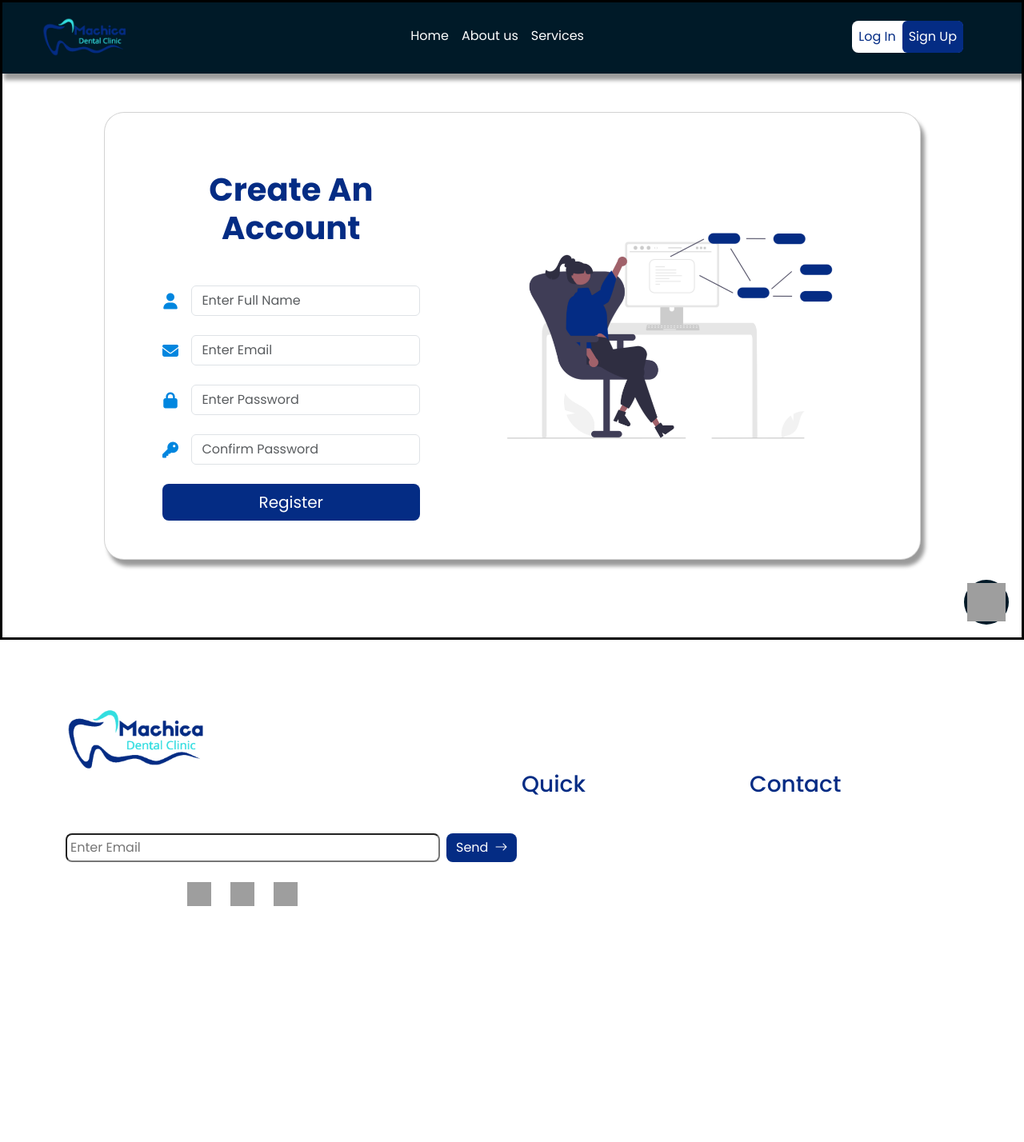
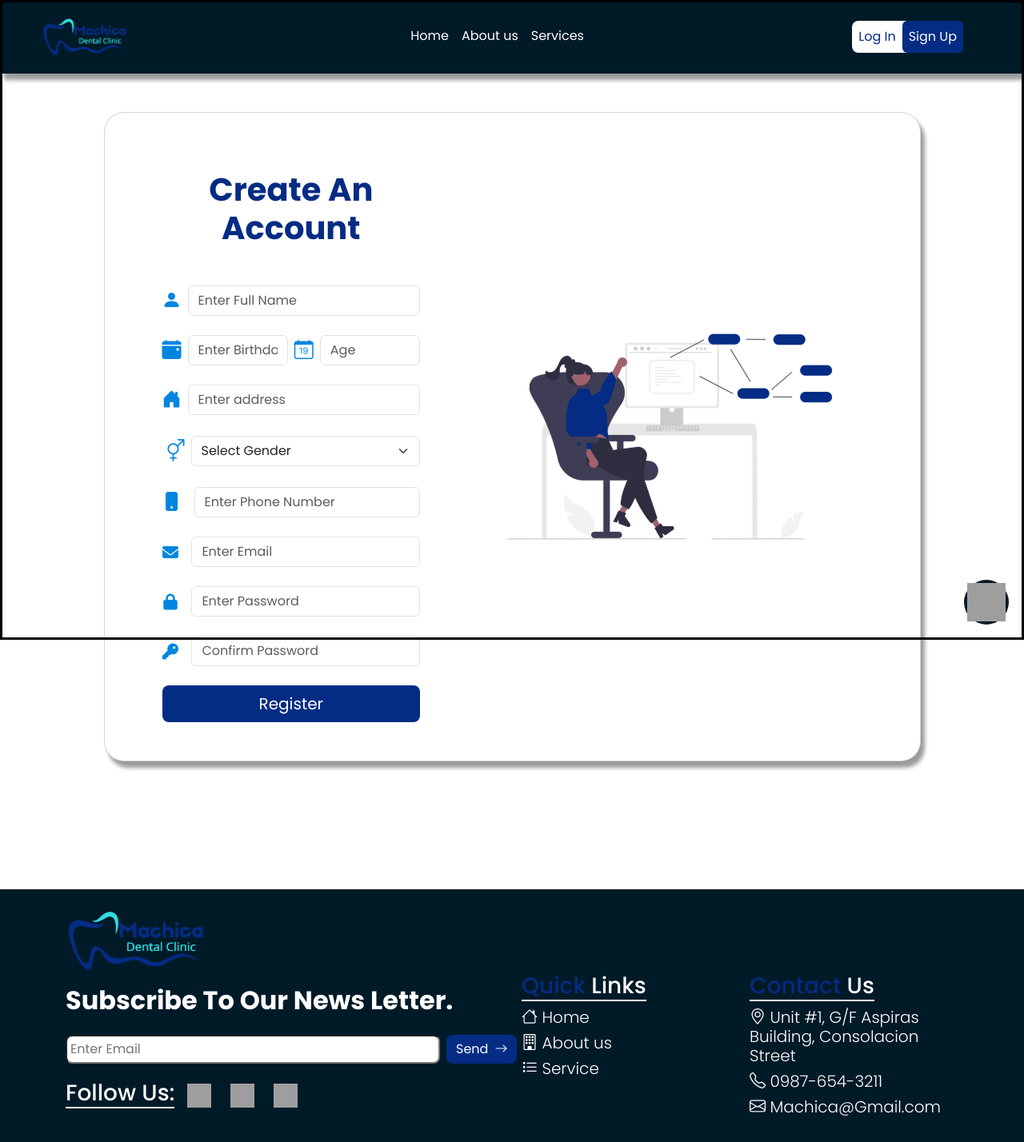
Before and after one commit to boom141/commision_machica, a Flask app: page /register in a window 1280 px wide. Shown: the whole page at 80% size. Before the commit the page ends 1133 px from the top, so only its background shows below. Run offline with Flask 2, Linux system fonts and the light colour scheme; grey boxes are pictures that could not be loaded.

Commit message:
registration form

```diff
--- a/src/scripts/flask/auth.py
+++ b/src/scripts/flask/auth.py
@@ -17,7 +17,7 @@ def login():
                 return {'status': 200, 'url': 'https://machica-main-5oqvl3p3s-boom141.vercel.app/admin/login'}
 
             elif check_password_hash(session_user['password'], data['password']):
-                return {'status': 200, 'data': {'fullname': session_user['fullname'], 'email': session_user['email']}}
+                return {'status': 200, 'data': {'fullname': session_user['fullname'], 'email': session_user['email'], 'phone': session_user['phone']}}
             else:
                 flash('Password Incorrrect!', 'danger')
                 return {'status': 401}
@@ -54,7 +54,7 @@ def register():
         data = request.get_json()
 
         if session.get('gen_otp') == data['otp']:
-            if mongoDb.register(data['fullname'],data['email'],data['password']):
+            if mongoDb.register(data):
                 return {'status': 200}
             else:
                 flash('Account not registered', 'danger')
--- a/src/static/css/dashboard.css
+++ b/src/static/css/dashboard.css
@@ -6,7 +6,7 @@
 
 .today-date{
     background-color: rgba(161, 161, 161, 0.618);
-    width: max-content;
+    max-width: 250px;
 }
 
 .admin-banner img{
--- a/src/static/css/style_config.css
+++ b/src/static/css/style_config.css
@@ -34,6 +34,7 @@
 .th-bg-3{ background-color: var(--th-pal-3); background-color: var(--th-pal-3);}
 .th-bg-4{ background-color: var(--th-pal-4); background-color: var(--th-pal-4);}
 .th-bg-5{ background-color: var(--th-pal-5); background-color: var(--th-pal-5);}
+.th-bg-dark{ background-color: var(--th-pal-dark); background-color: var(--th-pal-dark);}
 .th-bg-admin1{ background-color: var(--th-pal-admin1); background-color: var(--th-pal-admin1);}
 .th-bg-admin2{ background-color: var(--th-pal-admin2); background-color: var(--th-pal-admin2);}
 
--- a/src/static/js/auth.js
+++ b/src/static/js/auth.js
@@ -56,14 +56,24 @@ try{
 }
 
 
+document.getElementById('birthday').onchange = (e) =>{
+  let date = new Date()
+  let birth_year = e.target.value.split('-')[0]
 
+  registration_form[2].value = `${date.getFullYear() - Number(birth_year)} yrs old`
+}
 
 
 generate_otp.onclick = () =>{
     user_information.fullname = registration_form[0].value;
-    user_information.email = registration_form[1].value;
-    user_information.password = registration_form[2].value;
-    user_information.r_password = registration_form[3].value;
+    user_information.birthday = registration_form[1].value;
+    user_information.age = registration_form[2].value.split(' ')[0];
+    user_information.addrress = registration_form[3].value;
+    user_information.gender = registration_form[4].value;
+    user_information.phone = registration_form[5].value;
+    user_information.email = registration_form[6].value;
+    user_information.password = registration_form[7].value;
+    user_information.r_password = registration_form[8].value;
 
 
     generate_otp.innerText = 'Generating OTP...';
--- a/src/static/js/dashboard.js
+++ b/src/static/js/dashboard.js
@@ -1,4 +1,7 @@
-document.getElementById('today-date').innerText = new Date().toLocaleString();
+setInterval(() => {
+  document.getElementById('today-date').innerText = new Date().toLocaleString();
+}, 100);
+
 
 const sortArrayOfObjects = (arr, propertyName, order = 'ascending') => {
     const sortedArr = arr.sort((a, b) => {
--- a/src/templates/services.html
+++ b/src/templates/services.html
@@ -152,7 +152,7 @@
                                 <option class="services" value="Service 6 - Dental implants">Service 6 - Dental implants</option>
                             </select>
 
-                            <input type="text" class="inputs form-control" name="fee" value="Reservation Fee: 1500" placeholder="Reservation Fee" readonly required>
+                            <input type="text" class="inputs form-control" name="fee" value="Reservation Fee: 1000" placeholder="Reservation Fee" readonly required>
 
                             <textarea class="inputs form-control" name="message" placeholder="Message"></textarea>
                             <div class="d-flex flex-row w-100 column-gap-2">
--- a/src/templates/user_register.html
+++ b/src/templates/user_register.html
@@ -16,17 +16,53 @@
 
                   <form class="mx-1 mx-md-4">
 
-                    <div class="d-flex flex-row align-items-center mb-4">
-                      <i class="fas fa-user fa-lg me-3 fa-fw"></i>
+                    <div class="d-flex flex-row column-gap-2 align-items-center mb-4">
+                      <i class="bi bi-person-fill fs-4 th-color-2"></i>
                       <div class="form-outline flex-fill mb-0">
                         <input type="text"  name="fullname" placeholder="Enter Full Name" class="user-information form-control" />
+                      </div>
+                    </div>
+
+                    <div class="d-flex flex-row align-items-center column-gap-2  mb-4">
+                      <i class="bi bi-calendar-event-fill fs-4 th-color-2"></i>
+                      <div class="form-outline flex-fill mb-0">
+                        <input type="text" id="birthday"  name="birthday" placeholder="Enter Birthday" onfocus="(this.type='date')" class="user-information form-control" />
+                      </div>
+                      <i class="bi bi-calendar-date fs-4 th-color-2"></i>
+                      <div class="form-outline flex-fill  mb-0">
+                        <input type="text" id="age" name="age" placeholder="Age" readonly class="user-information form-control" />
+                      </div>
+                    </div>
+
+                    <div class="d-flex flex-row align-items-center column-gap-2  mb-4">
+                      <i class="bi bi-house-door-fill fs-4 th-color-2"></i>
+                      <div class="form-outline flex-fill mb-0">
+                        <input type="text" size="10" name="address" placeholder="Enter address" class="user-information form-control" />
+                      </div>
+                    </div>
+
+                    <div class="d-flex flex-row align-items-center column-gap-2  mb-4">
+                      <i class="bi bi-gender-ambiguous fs-3 th-color-2"></i>
+                      <div class="form-outline flex-fill  mb-0">
+                        <select class="user-information form-select">
+                            <option value="">Select Gender</option>
+                            <option value="male">Male</option>
+                            <option value="male">Female</option>
+                        </select>
+                      </div>
+                    </div>
+
+                    <div class="d-flex flex-row align-items-center mb-4">
+                      <i class="bi bi-phone-fill me-3 fs-4 th-color-2"></i>
+                      <div class="form-outline flex-fill mb-0">
+                        <input type="number" maxlength="11"  name="phone" placeholder="Enter Phone Number" class="user-information form-control" />
                       </div>
                     </div>
 
                     <div class="d-flex flex-row align-items-center mb-4">
                       <i class="fas fa-envelope fa-lg me-3 fa-fw"></i>
                       <div class="form-outline flex-fill mb-0">
-                        <input type="email"   name="email" placeholder="Enter Email" class="user-information form-control" />
+                        <input type="email"  name="email" placeholder="Enter Email" class="user-information form-control" />
                       </div>
                     </div>
 
```
Also changed, not shown: src/scripts/backend_func/db_init.py (+9 -5 lines).
